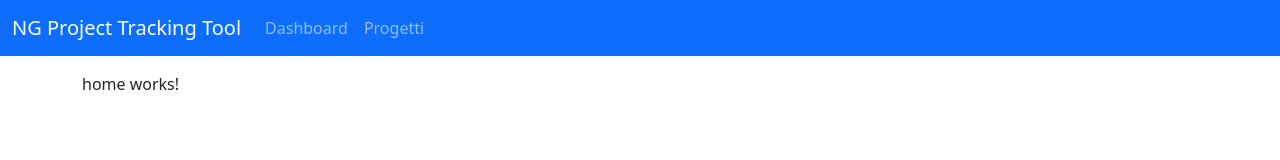
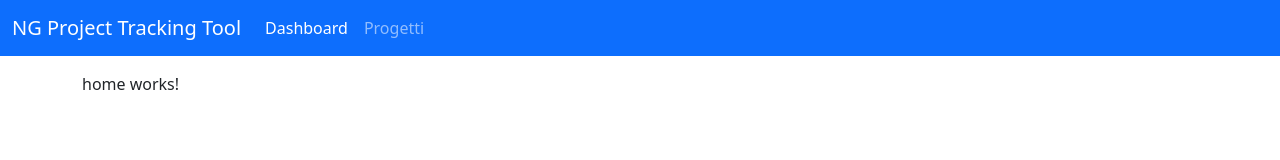
Before and after one commit to acadevmy/ng-tracking-tool, an Angular app: page /home in a window 1280 px wide. Shown: the top 160 px of the page. Built offline with nearby package versions, Linux system fonts and the light colour scheme.

Commit message:
feat: add navbar component

```diff
--- a/src/app/app.component.html
+++ b/src/app/app.component.html
@@ -1,18 +1,4 @@
-<nav class="navbar navbar-expand-md navbar-dark bg-primary">
-  <div class="container-fluid">
-    <a class="navbar-brand" href="#">NG Project Tracking Tool</a>
-    <div class="collapse navbar-collapse" id="navbarSupportedContent">
-      <ul class="navbar-nav me-auto mb-2 mb-lg-0">
-        <li class="nav-item">
-          <a class="nav-link" href="#">Dashboard</a>
-        </li>
-        <li class="nav-item">
-          <a class="nav-link" href="#">Progetti</a>
-        </li>
-      </ul>
-    </div>
-  </div>
-</nav>
+<app-navbar></app-navbar>
 
 <div class="container mt-3">
   <router-outlet></router-outlet>
--- a/src/app/app.module.ts
+++ b/src/app/app.module.ts
@@ -11,6 +11,7 @@
 import { ProjectDetailComponent } from './projects/project-detail/project-detail.component';
 import { HomeComponent } from './home/home.component';
 import { AppRoutingModule } from './app-routing.module';
+import { NavbarComponent } from './navbar/navbar.component';
 
 @NgModule({
   declarations: [
@@ -21,7 +22,8 @@
     ProjectListComponent,
     ProjectSearchComponent,
     ProjectDetailComponent,
-    HomeComponent
+    HomeComponent,
+    NavbarComponent
   ],
   imports: [
     BrowserModule,
--- /dev/null
+++ b/src/app/navbar/navbar.component.html
@@ -0,0 +1,15 @@
+<nav class="navbar navbar-expand-md navbar-dark bg-primary">
+  <div class="container-fluid">
+    <a class="navbar-brand" routerLink="/">NG Project Tracking Tool</a>
+    <div class="collapse navbar-collapse" id="navbarSupportedContent">
+      <ul class="navbar-nav me-auto mb-2 mb-lg-0">
+        <li class="nav-item">
+          <a class="nav-link" routerLink="/home" routerLinkActive="active">Dashboard</a>
+        </li>
+        <li class="nav-item">
+          <a class="nav-link" routerLink="/projects" routerLinkActive="active">Progetti</a>
+        </li>
+      </ul>
+    </div>
+  </div>
+</nav>
--- /dev/null
+++ b/src/app/navbar/navbar.component.ts
@@ -0,0 +1,15 @@
+import { Component, OnInit } from '@angular/core';
+
+@Component({
+  selector: 'app-navbar',
+  templateUrl: './navbar.component.html',
+  styleUrls: ['./navbar.component.css']
+})
+export class NavbarComponent implements OnInit {
+
+  constructor() { }
+
+  ngOnInit() {
+  }
+
+}
--- a/src/app/projects/project-list/project-list.component.html
+++ b/src/app/projects/project-list/project-list.component.html
@@ -11,7 +11,7 @@
           <small *ngIf="project.end"> - {{ project.end | date: 'dd/MM/yyyy' }}</small>
         </h6>
         <p class="card-text">{{ project.description }}</p>
-        <a href="#" class="btn btn-primary btn-sm" (click)="select(project)">
+        <a class="btn btn-primary btn-sm" (click)="select(project)">
           Vai al Progetto
         </a>
       </div>
```
Also changed, not shown: src/app/navbar/navbar.component.css (added), 1 other file (tests, documents, lock files or other folders).
